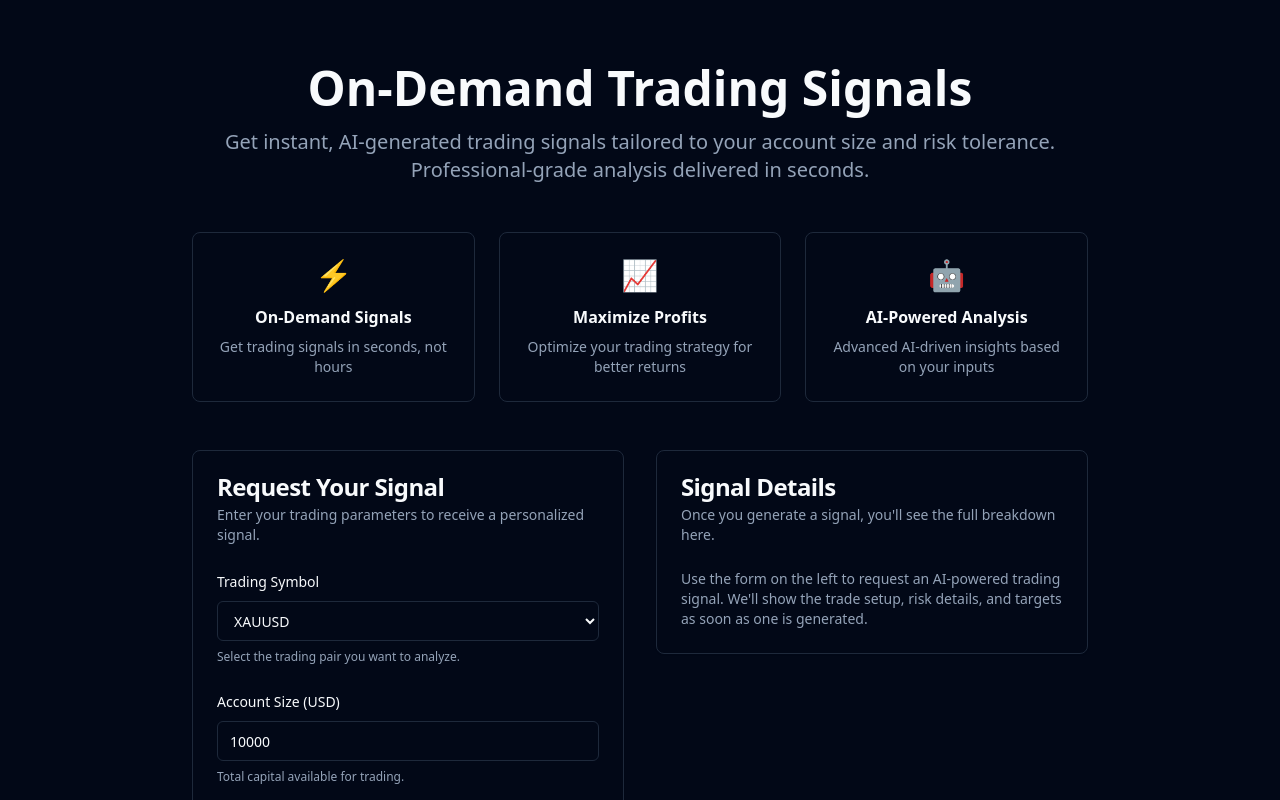
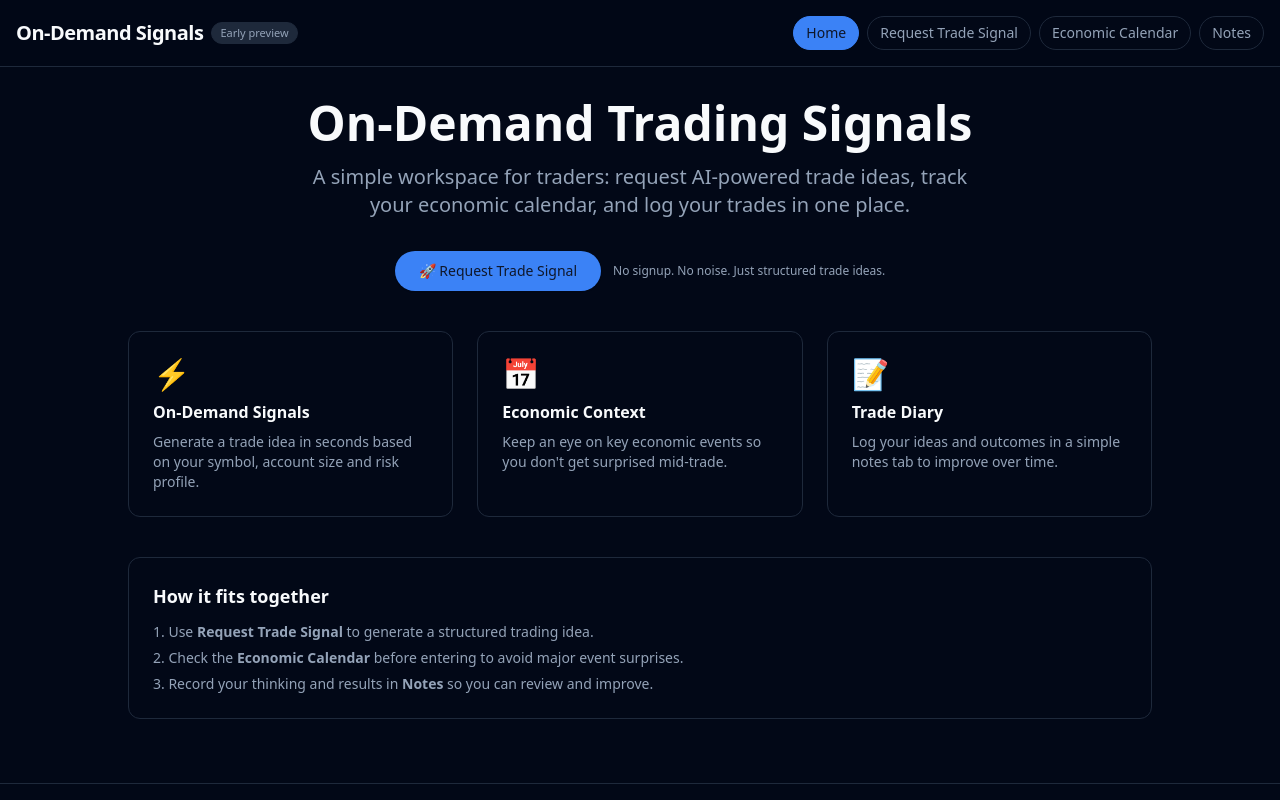
Before and after one commit to sbautomation-ai/ai-trading-signals, a React (Vite) app: page / in a window 1280 px wide. Shown: the top 800 px of the page. Built offline with nearby package versions, Linux system fonts and the light colour scheme.

Commit message:
Add basic multi-page layout with home, signals, calendar, and notes

```diff
--- a/src/App.tsx
+++ b/src/App.tsx
@@ -1,12 +1,68 @@
-import { useState } from 'react';
+import { useState, useEffect } from 'react';
 import { SignalForm } from './components/SignalForm';
 import { SignalDisplay } from './components/SignalDisplay';
 import { SignalResponse, SignalRequest } from './types/trading';
 
+type Page = 'home' | 'signals' | 'calendar' | 'notes';
+
+interface Note {
+  id: string;
+  createdAt: string;
+  content: string;
+}
+
 function App() {
+  const [activePage, setActivePage] = useState<Page>('home');
+
   const [signalData, setSignalData] = useState<SignalResponse | null>(null);
   const [isLoading, setIsLoading] = useState(false);
   const [error, setError] = useState<string | null>(null);
+
+  // Simple local notes state (trade diary) stored in localStorage
+  const [notes, setNotes] = useState<Note[]>([]);
+  const [noteDraft, setNoteDraft] = useState('');
+
+  // Load notes from localStorage on first load
+  useEffect(() => {
+    try {
+      const raw = localStorage.getItem('trade-notes');
+      if (raw) {
+        const parsed = JSON.parse(raw) as Note[];
+        if (Array.isArray(parsed)) {
+          setNotes(parsed);
+        }
+      }
+    } catch (err) {
+      console.error('[Notes] Failed to load notes from localStorage', err);
+    }
+  }, []);
+
+  // Save notes to localStorage whenever they change
+  useEffect(() => {
+    try {
+      localStorage.setItem('trade-notes', JSON.stringify(notes));
+    } catch (err) {
+      console.error('[Notes] Failed to save notes to localStorage', err);
+    }
+  }, [notes]);
+
+  const handleAddNote = () => {
+    const trimmed = noteDraft.trim();
+    if (!trimmed) return;
+
+    const newNote: Note = {
+      id: Date.now().toString(),
+      createdAt: new Date().toISOString(),
+      content: trimmed,
+    };
+
+    setNotes((prev) => [newNote, ...prev]);
+    setNoteDraft('');
+  };
+
+  const handleDeleteNote = (id: string) => {
+    setNotes((prev) => prev.filter((note) => note.id !== id));
+  };
 
   const handleSubmit = async (
     symbol: string,
@@ -24,7 +80,7 @@ function App() {
         tradeRiskPercent,
       };
 
-      // Prefer a relative API URL in production/preview, but allow an explicit override for local dev
+      // Prefer an explicit API URL if provided, otherwise use relative path
       const apiUrlFromEnv = import.meta.env.VITE_API_URL?.toString().trim();
       const apiUrl =
         apiUrlFromEnv && apiUrlFromEnv.length > 0
@@ -60,9 +116,11 @@ function App() {
       }
 
       const data: SignalResponse = await response.json();
-      // Update symbol to show in original format
+      // Update symbol to show in original format (e.g. keep user’s casing)
       data.signal.symbol = originalSymbolFormat.toLowerCase();
       setSignalData(data);
+      // Automatically take the user to the signals page if they aren’t there
+      setActivePage('signals');
     } catch (err) {
       const errorMessage =
         err instanceof Error ? err.message : 'An error occurred';
@@ -71,7 +129,6 @@ function App() {
         message: errorMessage,
       });
 
-      // Provide more helpful error message if API URL might be wrong
       if (
         errorMessage.includes('Failed to fetch') ||
         errorMessage.includes('NetworkError')
@@ -88,51 +145,109 @@ function App() {
     }
   };
 
+  const renderNavButton = (page: Page, label: string) => {
+    const isActive = activePage === page;
     return (
-    <div className="min-h-screen bg-background text-foreground flex flex-col">
-      {/* Top Hero / Header */}
-      <div className="border-b">
-        <div className="container mx-auto px-4 py-12 md:py-16">
-          <div className="max-w-4xl mx-auto">
-            <div className="text-center mb-12">
-              <h1 className="text-4xl md:text-5xl font-bold mb-4">
+      <button
+        key={page}
+        type="button"
+        onClick={() => setActivePage(page)}
+        className={`px-3 py-1.5 rounded-full text-sm border transition-colors ${
+          isActive
+            ? 'bg-primary text-primary-foreground border-primary'
+            : 'bg-background text-muted-foreground border-border hover:bg-muted hover:text-foreground'
+        }`}
+      >
+        {label}
+      </button>
+    );
+  };
+
+  const renderHomePage = () => (
+    <div className="max-w-5xl mx-auto space-y-10">
+      <section className="text-center space-y-4">
+        <h1 className="text-4xl md:text-5xl font-bold">
           On-Demand Trading Signals
         </h1>
-              <p className="text-xl text-muted-foreground">
-                Get instant, AI-generated trading signals tailored to your
-                account size and risk tolerance. Professional-grade analysis
-                delivered in seconds.
+        <p className="text-lg md:text-xl text-muted-foreground max-w-2xl mx-auto">
+          A simple workspace for traders: request AI-powered trade ideas, track
+          your economic calendar, and log your trades in one place.
+        </p>
+        <div className="flex flex-col sm:flex-row items-center justify-center gap-3 pt-4">
+          <button
+            type="button"
+            onClick={() => setActivePage('signals')}
+            className="inline-flex items-center justify-center rounded-full px-6 py-2.5 text-sm font-medium bg-primary text-primary-foreground shadow-sm hover:opacity-90 transition"
+          >
+            🚀 Request Trade Signal
+          </button>
+          <p className="text-xs text-muted-foreground">
+            No signup. No noise. Just structured trade ideas.
           </p>
         </div>
+      </section>
 
-            {/* Feature Cards */}
-            <div className="grid grid-cols-1 md:grid-cols-3 gap-6 mb-12">
-              <div className="text-center p-6 rounded-lg border bg-card">
-                <div className="text-3xl mb-3">⚡️</div>
-                <h3 className="font-semibold mb-2">On-Demand Signals</h3>
+      <section className="grid grid-cols-1 md:grid-cols-3 gap-6">
+        <div className="p-6 rounded-xl border bg-card flex flex-col gap-2">
+          <div className="text-3xl">⚡️</div>
+          <h3 className="font-semibold">On-Demand Signals</h3>
           <p className="text-sm text-muted-foreground">
-                  Get trading signals in seconds, not hours
+            Generate a trade idea in seconds based on your symbol, account size
+            and risk profile.
           </p>
         </div>
-              <div className="text-center p-6 rounded-lg border bg-card">
-                <div className="text-3xl mb-3">📈</div>
-                <h3 className="font-semibold mb-2">Maximize Profits</h3>
+        <div className="p-6 rounded-xl border bg-card flex flex-col gap-2">
+          <div className="text-3xl">📅</div>
+          <h3 className="font-semibold">Economic Context</h3>
           <p className="text-sm text-muted-foreground">
-                  Optimize your trading strategy for better returns
+            Keep an eye on key economic events so you don&apos;t get surprised
+            mid-trade.
           </p>
         </div>
-              <div className="text-center p-6 rounded-lg border bg-card">
-                <div className="text-3xl mb-3">🤖</div>
-                <h3 className="font-semibold mb-2">AI-Powered Analysis</h3>
+        <div className="p-6 rounded-xl border bg-card flex flex-col gap-2">
+          <div className="text-3xl">📝</div>
+          <h3 className="font-semibold">Trade Diary</h3>
           <p className="text-sm text-muted-foreground">
-                  Advanced AI-driven insights based on your inputs
+            Log your ideas and outcomes in a simple notes tab to improve over
+            time.
           </p>
         </div>
+      </section>
+
+      <section className="border rounded-xl p-6 bg-card space-y-3">
+        <h2 className="text-lg font-semibold">How it fits together</h2>
+        <ol className="list-decimal list-inside text-sm text-muted-foreground space-y-1.5">
+          <li>
+            Use <strong>Request Trade Signal</strong> to generate a structured
+            trading idea.
+          </li>
+          <li>
+            Check the <strong>Economic Calendar</strong> before entering to
+            avoid major event surprises.
+          </li>
+          <li>
+            Record your thinking and results in <strong>Notes</strong> so you
+            can review and improve.
+          </li>
+        </ol>
+      </section>
     </div>
+  );
 
-            {/* Main content grid: Form + Signal */}
-            <div className="grid grid-cols-1 md:grid-cols-2 gap-8 items-start">
-              {/* Left: Form */}
+  const renderSignalsPage = () => (
+    <div className="max-w-5xl mx-auto space-y-8">
+      <section className="text-center space-y-3">
+        <h1 className="text-3xl md:text-4xl font-bold">
+          Request Trade Signal
+        </h1>
+        <p className="text-sm md:text-base text-muted-foreground max-w-2xl mx-auto">
+          Enter your symbol, account size and risk per trade. We&apos;ll return
+          a structured idea with entry, stop loss, and take profit targets — all
+          tailored to your risk.
+        </p>
+      </section>
+
+      <section className="grid grid-cols-1 md:grid-cols-2 gap-8 items-start">
         <div>
           <SignalForm onSubmit={handleSubmit} isLoading={isLoading} />
           {error && (
@@ -142,19 +257,159 @@ function App() {
           )}
         </div>
 
-              {/* Right: Signal Display */}
         <div>
           <SignalDisplay signalData={signalData} />
         </div>
+      </section>
     </div>
+  );
+
+  const renderCalendarPage = () => (
+    <div className="max-w-4xl mx-auto space-y-6">
+      <section className="space-y-2">
+        <h1 className="text-3xl font-bold">Economic Calendar</h1>
+        <p className="text-sm text-muted-foreground max-w-2xl">
+          This is a simple placeholder for now. The goal is to give you a quick
+          glance at major events before you trade. Later we can plug in a live
+          calendar API here.
+        </p>
+      </section>
+
+      <section className="border rounded-xl bg-card p-6 space-y-4">
+        <h2 className="text-sm font-semibold tracking-wide text-muted-foreground">
+          Today&apos;s focus (example)
+        </h2>
+        <ul className="space-y-2 text-sm text-muted-foreground">
+          <li>🇺🇸 FOMC Statement – High impact</li>
+          <li>🇪🇺 ECB Press Conference – High impact</li>
+          <li>🇬🇧 CPI Release – Medium impact</li>
+        </ul>
+        <p className="text-xs text-muted-foreground pt-2">
+          For now, treat this as a reminder: always check a trusted economic
+          calendar (e.g. your broker, Forex Factory, etc.) before executing a
+          signal.
+        </p>
+      </section>
     </div>
+  );
+
+  const renderNotesPage = () => (
+    <div className="max-w-4xl mx-auto space-y-6">
+      <section className="space-y-2">
+        <h1 className="text-3xl font-bold">Trade Notes</h1>
+        <p className="text-sm text-muted-foreground max-w-2xl">
+          Use this space as a simple trade diary: jot down your ideas, reasons
+          for entering or skipping trades, and what you learned. Notes stay on
+          this device using your browser&apos;s local storage.
+        </p>
+      </section>
+
+      <section className="border rounded-xl bg-card p-4 md:p-6 space-y-4">
+        <div className="space-y-2">
+          <label
+            htmlFor="note"
+            className="text-xs font-medium text-muted-foreground uppercase tracking-wide"
+          >
+            New Note
+          </label>
+          <textarea
+            id="note"
+            rows={4}
+            className="w-full rounded-lg border bg-background px-3 py-2 text-sm outline-none focus-visible:ring-2 focus-visible:ring-primary/60"
+            placeholder="Example: EURUSD short after FOMC, reasons, risk, and outcome..."
+            value={noteDraft}
+            onChange={(e) => setNoteDraft(e.target.value)}
+          />
         </div>
+        <div className="flex justify-between items-center gap-2">
+          <button
+            type="button"
+            onClick={handleAddNote}
+            disabled={!noteDraft.trim()}
+            className="inline-flex items-center justify-center rounded-full px-4 py-2 text-xs font-medium bg-primary text-primary-foreground disabled:opacity-40 disabled:cursor-not-allowed"
+          >
+            Save note
+          </button>
+          <p className="text-[11px] text-muted-foreground">
+            Notes are stored locally in your browser (no cloud sync yet).
+          </p>
         </div>
+      </section>
 
-      {/* Disclaimer Footer */}
-      <div className="border-t mt-12">
+      <section className="space-y-3">
+        <h2 className="text-sm font-semibold tracking-wide text-muted-foreground">
+          Saved Notes
+        </h2>
+        {notes.length === 0 ? (
+          <p className="text-sm text-muted-foreground">
+            No notes yet. Start by writing how you approached your last trade.
+          </p>
+        ) : (
+          <div className="space-y-3">
+            {notes.map((note) => (
+              <div
+                key={note.id}
+                className="border rounded-lg bg-card p-3 md:p-4 space-y-2"
+              >
+                <div className="flex items-center justify-between gap-2">
+                  <p className="text-[11px] text-muted-foreground">
+                    {new Date(note.createdAt).toLocaleString()}
+                  </p>
+                  <button
+                    type="button"
+                    onClick={() => handleDeleteNote(note.id)}
+                    className="text-[11px] text-red-400 hover:text-red-300"
+                  >
+                    Delete
+                  </button>
+                </div>
+                <p className="text-sm whitespace-pre-wrap text-foreground">
+                  {note.content}
+                </p>
+              </div>
+            ))}
+          </div>
+        )}
+      </section>
+    </div>
+  );
+
+  return (
+    <div className="min-h-screen bg-background text-foreground flex flex-col">
+      {/* Top Navigation */}
+      <header className="border-b bg-background/80 backdrop-blur">
+        <div className="container mx-auto px-4 py-4 flex flex-col gap-3 md:flex-row md:items-center md:justify-between">
+          <div className="flex items-center gap-2">
+            <span className="text-xl font-semibold tracking-tight">
+              On-Demand Signals
+            </span>
+            <span className="text-[11px] px-2 py-0.5 rounded-full border bg-muted text-muted-foreground">
+              Early preview
+            </span>
+          </div>
+          <nav className="flex flex-wrap gap-2">
+            {renderNavButton('home', 'Home')}
+            {renderNavButton('signals', 'Request Trade Signal')}
+            {renderNavButton('calendar', 'Economic Calendar')}
+            {renderNavButton('notes', 'Notes')}
+          </nav>
+        </div>
+      </header>
+
+      {/* Main content */}
+      <main className="flex-1">
+        <div className="container mx-auto px-4 py-8">
+          {activePage === 'home' && renderHomePage()}
+          {activePage === 'signals' && renderSignalsPage()}
+          {activePage === 'calendar' && renderCalendarPage()}
+          {activePage === 'notes' && renderNotesPage()}
+        </div>
+      </main>
+
+      {/* Disclaimer Footer (visible on all pages) */}
+      <footer className="border-t mt-8">
         <div className="container mx-auto px-4 py-6">
-          <p className="text-sm text-muted-foreground text-center max-w-4xl mx-auto">
+          <p className="text-xs text-muted-foreground text-center max-w-4xl mx-auto">
             Disclaimer: The signals provided are for educational purposes only
             and do not constitute financial advice. Trading involves risk, and
             you should only trade with money you can afford to lose. Past
@@ -163,7 +418,7 @@ function App() {
             making investment decisions.
           </p>
         </div>
-      </div>
+      </footer>
     </div>
   );
 }
```
Lines whose indentation alone changed are shown as unchanged.
